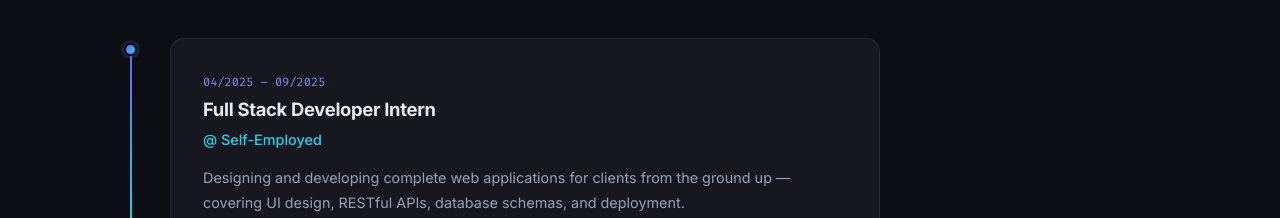
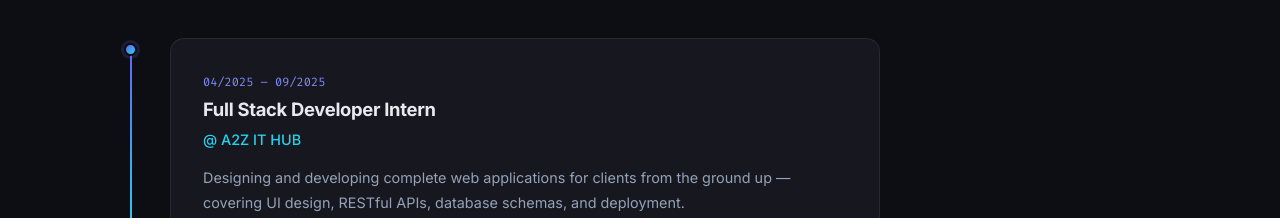
Before and after one commit to GitEPatiL/my-portfolio, a React (Vite) app: page / in a window 1280 px wide. Shown: the part 3781-3999 px from the top of the page. Built offline with nearby package versions, Linux system fonts and the light colour scheme.

Commit message:
update static data
update static data

```diff
--- a/src/data/portfolioData.js
+++ b/src/data/portfolioData.js
@@ -139,7 +139,7 @@ export const experience = [
   {
     id: 1,
     role:    "Full Stack Developer Intern",
-    company: "Self-Employed",
+    company: "A2Z IT HUB",
     period:  "04/2025 – 09/2025",
     description:
       "Designing and developing complete web applications for clients from the ground up — covering UI design, RESTful APIs, database schemas, and deployment.",
```
